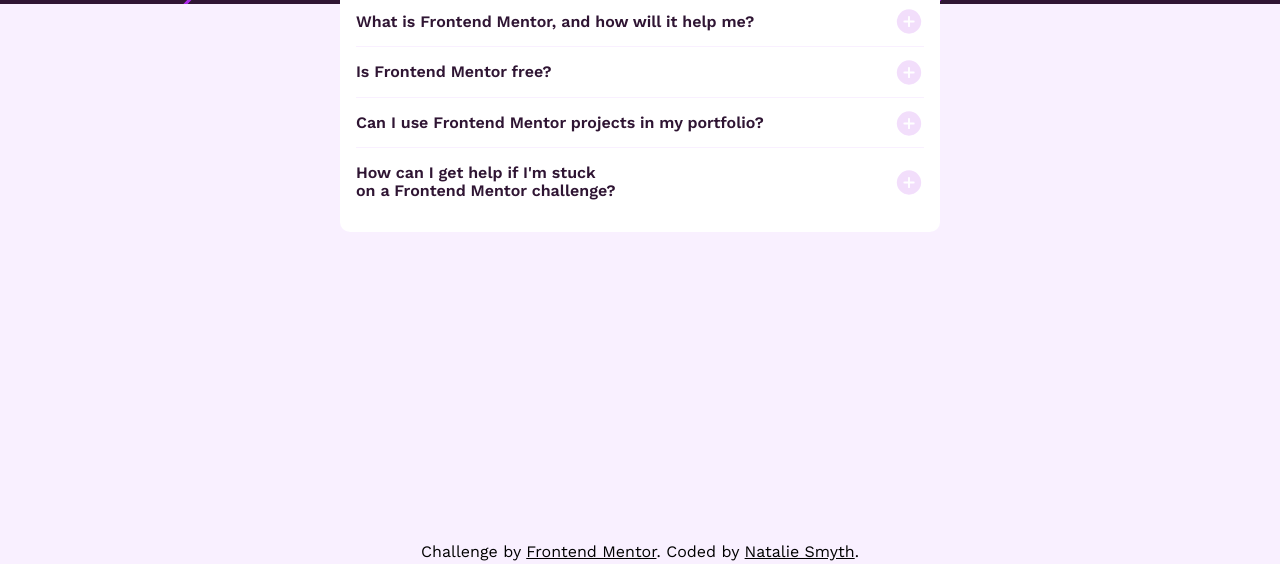
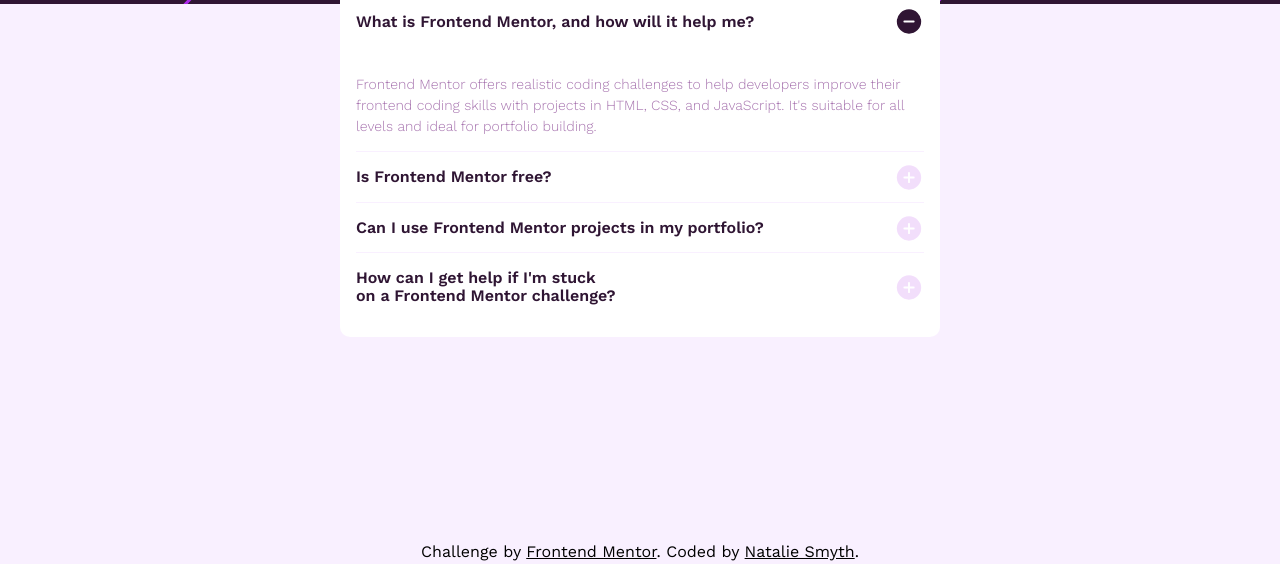
Before and after one commit to nataliesmyth/FEM-faq-accordion, a plain HTML site: page index.html in a window 1280 px wide. Shown: the part 236-800 px from the top of the page. Drawn offline with nearby package versions, Linux system fonts and the light colour scheme.

Commit message:
final layout change on page load sorry

```diff
--- a/index.html
+++ b/index.html
@@ -21,9 +21,9 @@
         <div class="card">
           <div class="question">
             <h2 class="question-text">What is Frontend Mentor, and how will it help me?</h2>
-            <div class="toggle-answer-icon plus-icon"></div>
+            <div class="toggle-answer-icon minus-icon"></div>
           </div>
-            <div class="answer hidden">
+            <div class="answer">
               <p>Frontend Mentor offers realistic coding challenges to help developers improve their frontend coding skills with projects in HTML, CSS, and JavaScript. It's suitable
                 for all levels and ideal for portfolio building.</p>
             </div>
```
